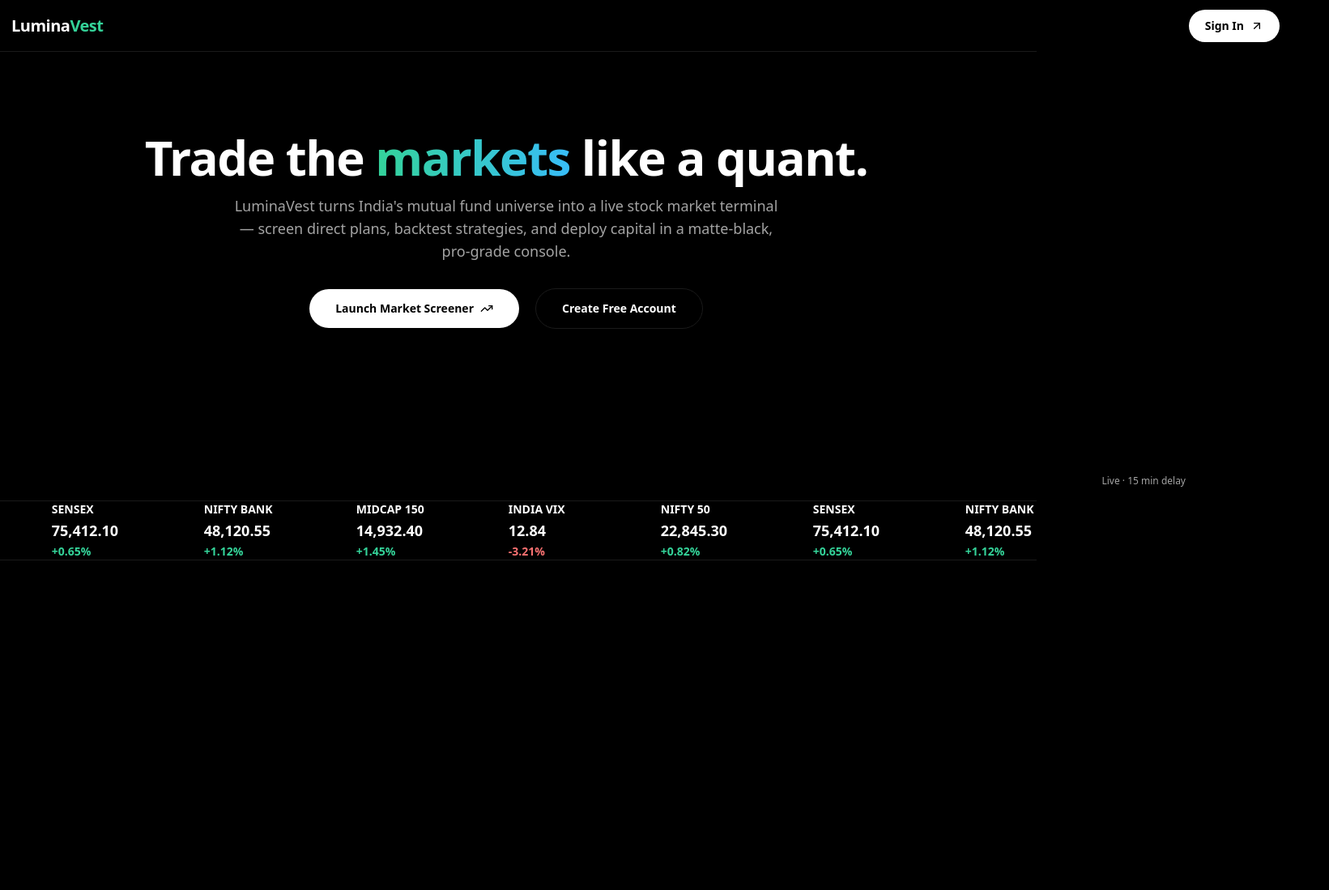
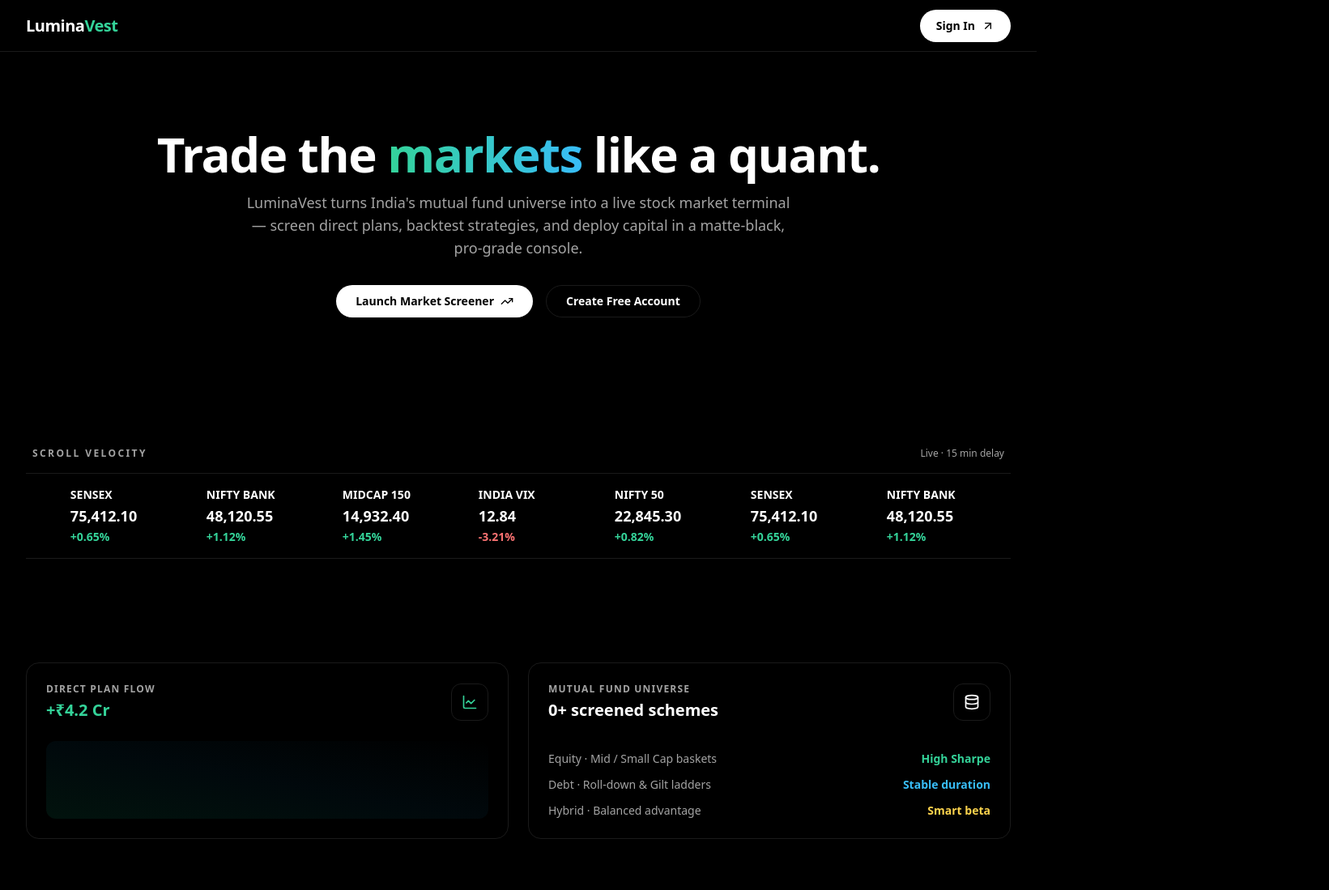
Before and after one commit to varunsahukar/Lumina, a Next.js app: page / in a window 1280 px wide. Shown: the top 1099 px of the page at 81% size, 1641 px wide, since content can reach past the window. Built offline with nearby package versions, Linux system fonts and the light colour scheme; no server answers; the database is empty.

Commit message:
Fix landing page responsiveness & alignment

```diff
--- a/src/app/page.tsx
+++ b/src/app/page.tsx
@@ -40,25 +40,25 @@ export default async function Home() {
     <div className="min-h-screen bg-[#000000] text-[#ffffff] font-sans">
       <Navbar minimal />
 
-      <main className="container">
+      <main className="max-w-7xl mx-auto px-4 sm:px-6 lg:px-8">
         {/* Hero Section */}
-        <section className="py-[100px] flex flex-col items-center text-center w-[1250px]">
-          <h1 className="text-4xl md:text-5xl lg:text-6xl font-bold tracking-tight leading-tight mb-4">
+        <section className="py-16 md:py-24 flex flex-col items-center text-center">
+          <h1 className="text-3xl md:text-4xl lg:text-5xl xl:text-6xl font-bold tracking-tight leading-tight mb-4">
             Trade the{" "}
             <span className="bg-gradient-to-r from-emerald-400 to-sky-400 bg-clip-text text-transparent">
               markets
             </span>{" "}
             like a quant.
           </h1>
-          <p className="text-[#a3a3a3] text-base md:text-lg max-w-2xl mx-auto mb-8 leading-relaxed">
+          <p className="text-[#a3a3a3] text-sm md:text-base lg:text-lg max-w-2xl mx-auto mb-8 leading-relaxed">
             LuminaVest turns India&apos;s mutual fund universe into a live stock market terminal —
             screen direct plans, backtest strategies, and deploy capital in a matte-black, pro-grade
             console.
           </p>
-          <div className="flex flex-col sm:flex-row items-center justify-center gap-5">
+          <div className="flex flex-col sm:flex-row items-center justify-center gap-4">
             <Button
               asChild
-              className="bg-white text-black hover:bg-slate-100 font-semibold px-8 py-6 text-sm rounded-full flex items-center justify-center gap-2"
+              className="bg-white text-black hover:bg-slate-100 font-semibold px-6 py-3 text-sm rounded-full flex items-center justify-center gap-2 w-full sm:w-auto"
             >
               <a href="/screener">
                 Launch Market Screener
@@ -68,7 +68,7 @@ export default async function Home() {
             <Button
               asChild
               variant="outline"
-              className="border-[#1a1a1a] bg-black hover:bg-[#0a0a0a] text-white font-semibold px-8 py-6 text-sm rounded-full flex items-center justify-center"
+              className="border-[#1a1a1a] bg-black hover:bg-[#0a0a0a] text-white font-semibold px-6 py-3 text-sm rounded-full flex items-center justify-center w-full sm:w-auto"
             >
               <a href="/register">Create Free Account</a>
             </Button>
@@ -76,22 +76,22 @@ export default async function Home() {
         </section>
 
         {/* Section Spacer */}
-        <div className="h-20 w-[1641px]" />
+        <div className="h-12 md:h-16" />
 
         {/* India Indices Snapshot (Scrolling Ticker) */}
-        <section className="mb-20 w-full">
-          <div className="flex items-center justify-between mb-4 px-4">
+        <section className="mb-12 md:mb-16 w-full">
+          <div className="flex items-center justify-between mb-4 px-2">
             <span className="text-xs font-semibold tracking-[0.2em] uppercase text-[#a3a3a3]">
-
+              Scroll Velocity
             </span>
-            <span className="text-xs text-[#a3a3a3] font-medium -mx-[200px] w-auto">Live · 15 min delay</span>
+            <span className="text-xs text-[#a3a3a3] font-medium">Live · 15 min delay</span>
           </div>
-          <div className="overflow-hidden border-y border-[#1a1a1a] bg-black py-0">
+          <div className="overflow-hidden border-y border-[#1a1a1a] bg-black py-4">
             <div className="flex gap-12 animate-[scrollRightToLeft_30s_linear_infinite]">
               {[...sampleTickers, ...sampleTickers].map((t, idx) => (
                 <div
                   key={`${t.symbol}-${idx}`}
-                  className="flex flex-col items-start min-w-[140px] flex-shrink-0"
+                  className="flex flex-col items-start min-w-[120px] flex-shrink-0"
                 >
                   <span className="font-semibold text-sm text-white">{t.symbol}</span>
                   <span className="font-bold text-lg text-white mt-0.5">{t.price}</span>
@@ -109,12 +109,12 @@ export default async function Home() {
         </section>
 
         {/* Section Spacer */}
-        <div className="h-20 w-[1641px]" />
+        <div className="h-12 md:h-16" />
 
         {/* Direct Plan Flow & Mutual Fund Universe */}
-        <section className="flex flex-col items-center mb-20">
-          <div className="grid grid-cols-1 md:grid-cols-2 gap-6 w-full max-w-4xl h-[896px]">
-            <div className="rounded-2xl border border-[#1a1a1a] bg-black p-[25px] flex flex-col justify-between w-[440px] mt-[333px] mb-[333px]">
+        <section className="mb-12 md:mb-16">
+          <div className="grid grid-cols-1 md:grid-cols-2 gap-6 w-full">
+            <div className="rounded-2xl border border-[#1a1a1a] bg-black p-6 flex flex-col justify-between">
               <div className="flex items-center justify-between mb-6">
                 <div>
                   <p className="text-xs uppercase tracking-widest text-[#a3a3a3] font-semibold mb-1">
@@ -139,7 +139,7 @@ export default async function Home() {
               </div>
             </div>
 
-            <div className="rounded-2xl border border-[#1a1a1a] bg-black p-[25px] flex flex-col justify-between w-[436px] mt-[333px] mb-[333px] ml-[1px] mr-[1px]">
+            <div className="rounded-2xl border border-[#1a1a1a] bg-black p-6 flex flex-col justify-between">
               <div className="flex items-center justify-between mb-6">
                 <div>
                   <p className="text-xs uppercase tracking-widest text-[#a3a3a3] font-semibold mb-1">
@@ -170,8 +170,8 @@ export default async function Home() {
         </section>
 
         {/* Bottom Stats Block */}
-        <section className="flex flex-col items-center pb-20 w-[1200px] mt-[100px] mb-[100px]">
-          <div className="grid grid-cols-1 sm:grid-cols-2 lg:grid-cols-3 gap-6 w-full max-w-4xl">
+        <section className="pb-16 md:pb-24">
+          <div className="grid grid-cols-1 sm:grid-cols-2 lg:grid-cols-3 gap-6 w-full">
             <div className="rounded-2xl border border-[#1a1a1a] bg-black p-6">
               <div className="flex items-center gap-3">
                 <div className="p-3 rounded-xl border border-[#1a1a1a] text-white">
--- a/src/components/layout/Navbar.tsx
+++ b/src/components/layout/Navbar.tsx
@@ -1,5 +1,5 @@
+import { Button } from "@/components/ui/button";
 import { ArrowUpRight } from "lucide-react";
-import { Button } from "@/components/ui/button";
 
 interface NavbarProps {
   minimal?: boolean;
@@ -8,13 +8,13 @@ interface NavbarProps {
 export default function Navbar({ minimal = false }: NavbarProps) {
   return (
     <header className="sticky top-0 z-50 w-full border-b border-[#1a1a1a] bg-black h-16">
-      <div className="container flex h-16 items-center justify-between">
-        <div className="flex items-center gap-8 ml-8 md:ml-16">
+      <div className="max-w-7xl mx-auto px-4 sm:px-6 lg:px-8 flex h-16 items-center justify-between">
+        <div className="flex items-center gap-8">
           <a
             href="/"
             className="flex items-center"
           >
-            <span className="font-bold text-xl tracking-tight text-white -mx-[50px]">
+            <span className="font-bold text-xl tracking-tight text-white">
               Lumina<span className="text-emerald-400">Vest</span>
             </span>
           </a>
@@ -36,7 +36,7 @@ export default function Navbar({ minimal = false }: NavbarProps) {
 
         <a
           href="/login"
-          className="inline-flex items-center gap-2 rounded-full bg-white text-black hover:bg-slate-100 text-sm font-semibold px-5 py-2.5 transition-colors -mx-[300px]"
+          className="inline-flex items-center gap-2 rounded-full bg-white text-black hover:bg-slate-100 text-sm font-semibold px-5 py-2.5 transition-colors"
         >
           <span>Sign In</span>
           <ArrowUpRight className="h-4 w-4" />
```
